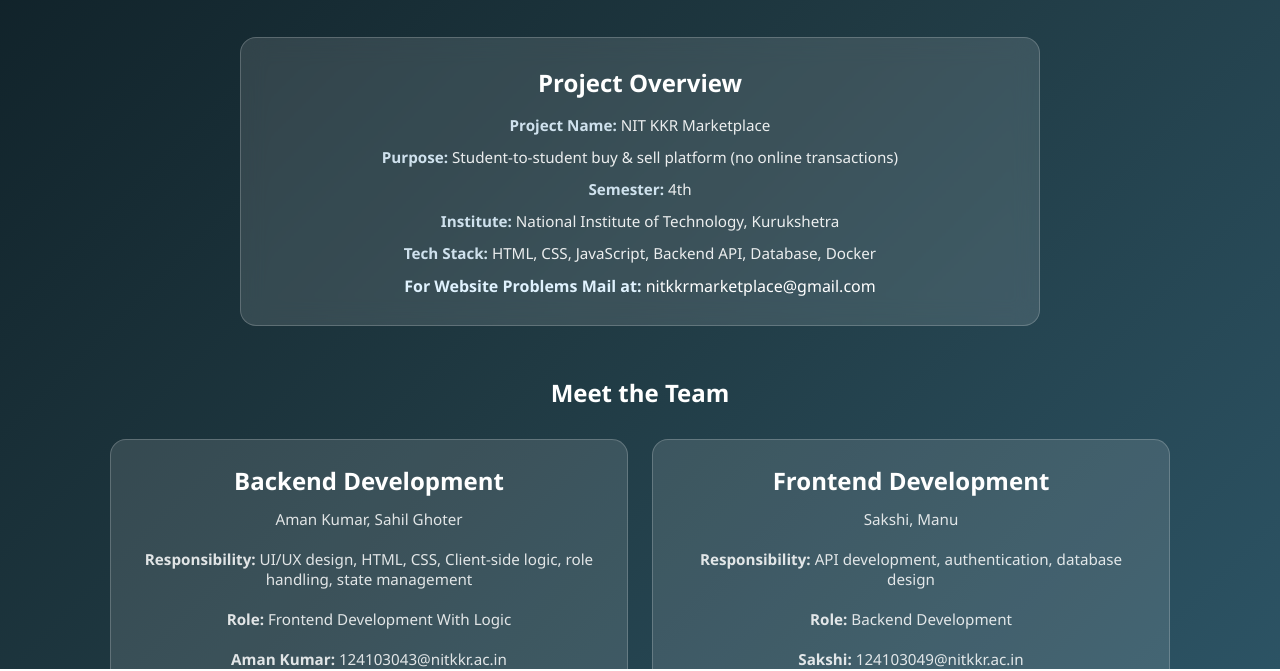
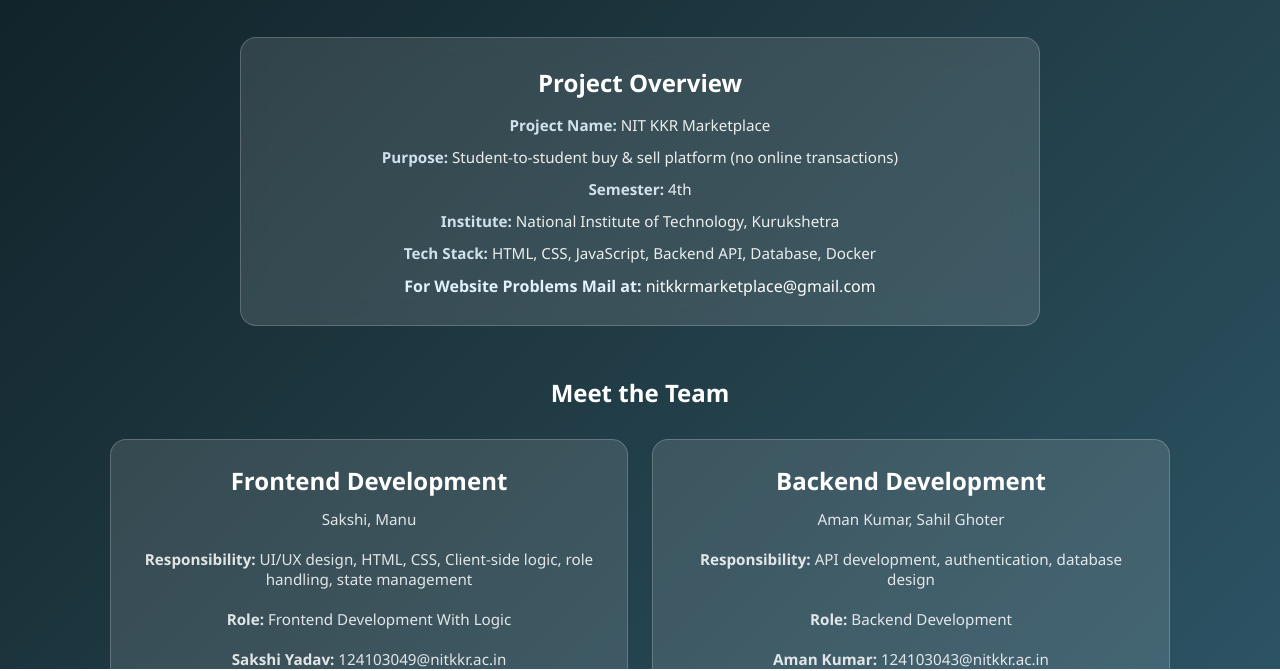
Before and after one commit to AmanKumar-05/nitkkr-marketplace, a plain HTML site: page frontend-project/contactdev.html in a window 1280 px wide. Shown: the part 131-802 px from the top of the page. Drawn offline with Linux system fonts and the light colour scheme.

Commit message:
contactdev updation

```diff
--- a/frontend-project/contactdev.html
+++ b/frontend-project/contactdev.html
@@ -42,22 +42,22 @@
 
         <!-- Backend -->
         <div class="role-card glass">
-          <h3>Backend Development</h3>
-          <p>Aman Kumar, Sahil Ghoter</p>
+          <h3>Frontend Development</h3>
+          <p>Sakshi, Manu</p>
           <p><strong>Responsibility:</strong> UI/UX design, HTML, CSS, Client-side logic, role handling, state management</p>
           <p><strong>Role:</strong> Frontend Development With Logic</p>
-          <p><strong>Aman Kumar:</strong> 124103043@nitkkr.ac.in</p>
-          <p><strong>Sahil Ghoter:</strong> 124103047@nitkkr.ac.in</p>
+          <p><strong>Sakshi Yadav:</strong> 124103049@nitkkr.ac.in</p>
+          <p><strong>Kumari Manu Meena:</strong> 124103058@nitkkr.ac.in</p>
 
         </div>
         <!-- Frontend -->
         <div class="role-card glass">
-          <h3>Frontend Development</h3>
-          <p>Sakshi, Manu</p>
+          <h3>Backend Development</h3>
+          <p>Aman Kumar, Sahil Ghoter</p>
           <p><strong>Responsibility:</strong> API development, authentication, database design</p>
           <p><strong>Role:</strong> Backend Development</p>
-          <p><strong>Sakshi:</strong> 124103049@nitkkr.ac.in</p>
-          <p><strong>Kumari Manu Meena:</strong> 124103058@nitkkr.ac.in</p>
+          <p><strong>Aman Kumar:</strong> 124103043@nitkkr.ac.in</p>
+          <p><strong>Sahil Ghoter:</strong> 124103047@nitkkr.ac.in</p>
         </div>
 
       </div>
```
